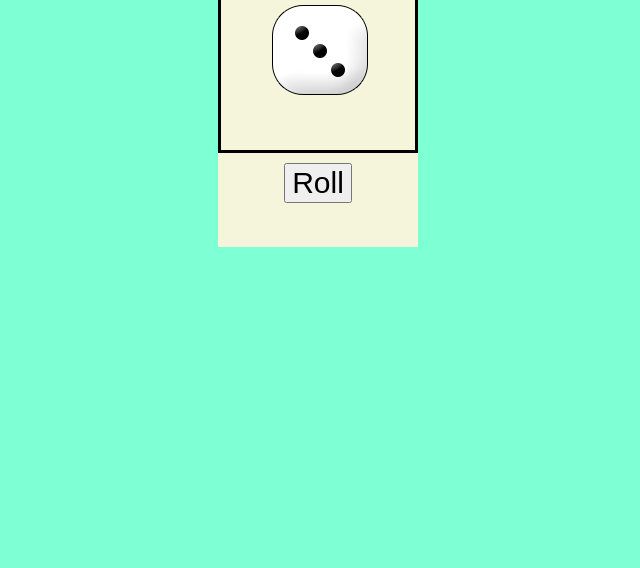
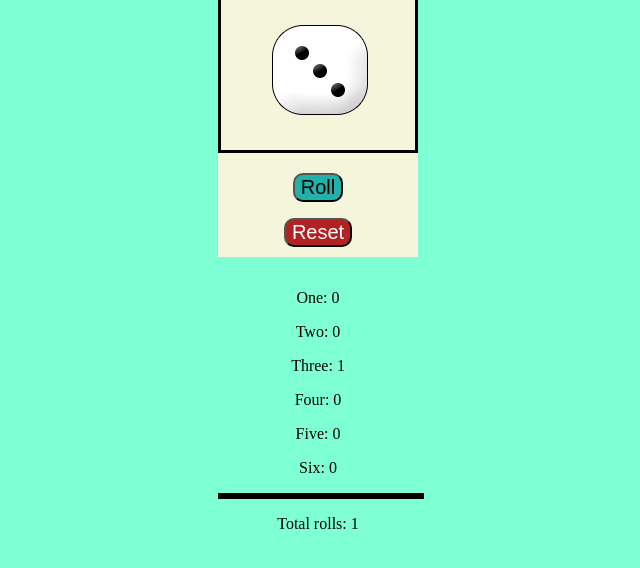
Before and after one commit to woestyn101/dicegame, a plain HTML site: page index.html in a window 1280 px wide. Both pictures are taken after a click on the button "Roll". Shown: the part 40-608 px from the top of the page, without its empty margins (322-962 px from the left). Drawn offline with Linux system fonts and the light colour scheme.

Commit message:
statistics added

```diff
--- a/index.html
+++ b/index.html
@@ -15,11 +15,14 @@
             margin-left: auto;
             margin-right: auto;
             width:50%;
+            margin-top: auto;
+            margin-bottom: auto;
+            padding:20px;
           }
 
 
            #diceBtn {
-          font-size: 30px;
+          font-size: 20px;
 
 
            }
@@ -57,8 +60,9 @@
           #main {
             background-color: beige;
             width:200px;
-            height:250px;
+            height:260px;
             margin: auto;
+
 
 
           }
@@ -69,6 +73,48 @@
           h1 {
             margin:auto;
           }
+
+          hr {
+            margin:auto;
+            width:200px;
+            border: 3px solid black;
+          }
+
+          #diceBtn {
+            background-color: #20b2aa;
+            border-radius:10px;
+
+
+            }
+
+
+            #diceBtn:hover {
+            background-color: aqua;
+            }
+
+            #diceBtn:active {
+                background-color: #c9ffe5;
+           }
+
+           #subMain {
+            margin:auto;
+            padding:10px;
+
+
+           }
+
+           #resetBtn {
+            background-color: #b22222;
+            border-radius:10px;
+            color:white;
+            font-size: 20px;
+
+
+            }
+
+            #resetBtn:hover {
+            background-color: #ff4500;
+            }
 
 
         </style>
@@ -100,11 +146,28 @@
         </div>
     </div>
         <div class="clear"></div>
-        <div id="diceDiv"> <button id="diceBtn">Roll</button></div>
+        <div id="subMain"> <div id="diceDiv"> <button id="diceBtn">Roll</button></div><div id="diceDiv"> <p><button id="resetBtn">Reset</button></p></div>
+
     </div>
-       <p id="number"></p>
+    <div id="stats">
+       <p>One: <span id="one"></span></p>
+       <p>Two: <span id="two"></span></p>
+       <p>Three: <span id="three"></span></p>
+       <p>Four: <span id="four"></span></p>
+       <p>Five: <span id="five"></span></p>
+       <p>Six: <span id="six"></span></p>
+       <hr>
+       <p>Total rolls: <span id="totalRolls"></span></p>
+    </div>
 
         <script type="text/javascript">
+            var one = 0;
+            var two = 0;
+            var three = 0;
+            var four = 0;
+            var five = 0;
+            var six = 0;
+            var numberRolls = 0;
             document.getElementById("diceBtn").onclick = function () {
                 var diceNumber = Math.floor(Math.random() * 6) + 1;
                 //alert(diceNumber);
@@ -114,28 +177,47 @@
                     case 1:
                        // alert("One");
                         document.getElementById("s1").style.display = "block";
+                        one++;
+                        numberRolls++;
                         break;
                     case 2:
                        // alert("Two");
                         document.getElementById("s2").style.display = "block";
+                        two++;
+                        numberRolls++;
                         break;
                     case 3:
                         //alert("Three");
                         document.getElementById("s3").style.display = "block";
+                        three++;
+                        numberRolls++;
                         break;
                     case 4:
                        // alert("Four");
                         document.getElementById("s4").style.display = "block";
+                        four++;
+                        numberRolls++;
                         break;
                     case 5:
                         //alert("Five");
                         document.getElementById("s5").style.display = "block";
+                        five++;
+                        numberRolls++;
                         break;
 
                     default:
                        // alert("six")
                         document.getElementById("s6").style.display = "block";
+                        six++;
+                        numberRolls++;
                 }
+                document.getElementById("one").innerHTML = one;
+                document.getElementById("two").innerHTML = two;
+                document.getElementById("three").innerHTML = three;
+                document.getElementById("four").innerHTML = four;
+                document.getElementById("five").innerHTML = five;
+                document.getElementById("six").innerHTML = six;
+                document.getElementById("totalRolls").innerHTML = numberRolls;
             }
 
             function clearDice() {
@@ -148,6 +230,23 @@
                 document.getElementById("s6").style.display = "none";
             }
 
+            document.getElementById("resetBtn").onclick = function () {
+            one = 0;
+            two = 0;
+            three = 0;
+            four = 0;
+            five = 0;
+            six = 0;
+            numberRolls = 0;
+                document.getElementById("one").innerHTML = one;
+                document.getElementById("two").innerHTML = two;
+                document.getElementById("three").innerHTML = three;
+                document.getElementById("four").innerHTML = four;
+                document.getElementById("five").innerHTML = five;
+                document.getElementById("six").innerHTML = six;
+                document.getElementById("totalRolls").innerHTML = numberRolls;
+
+            }
 
 
         </script>
```
